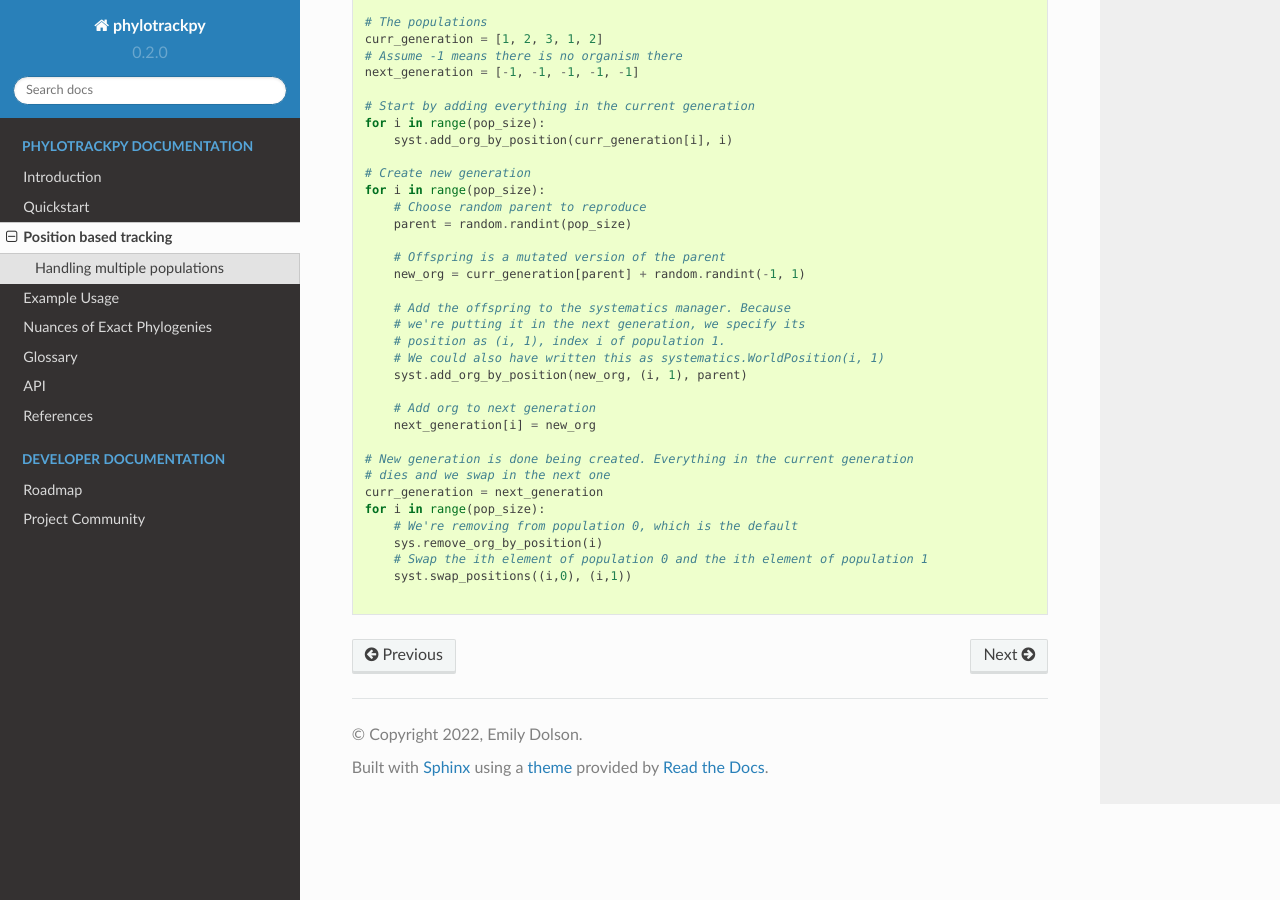
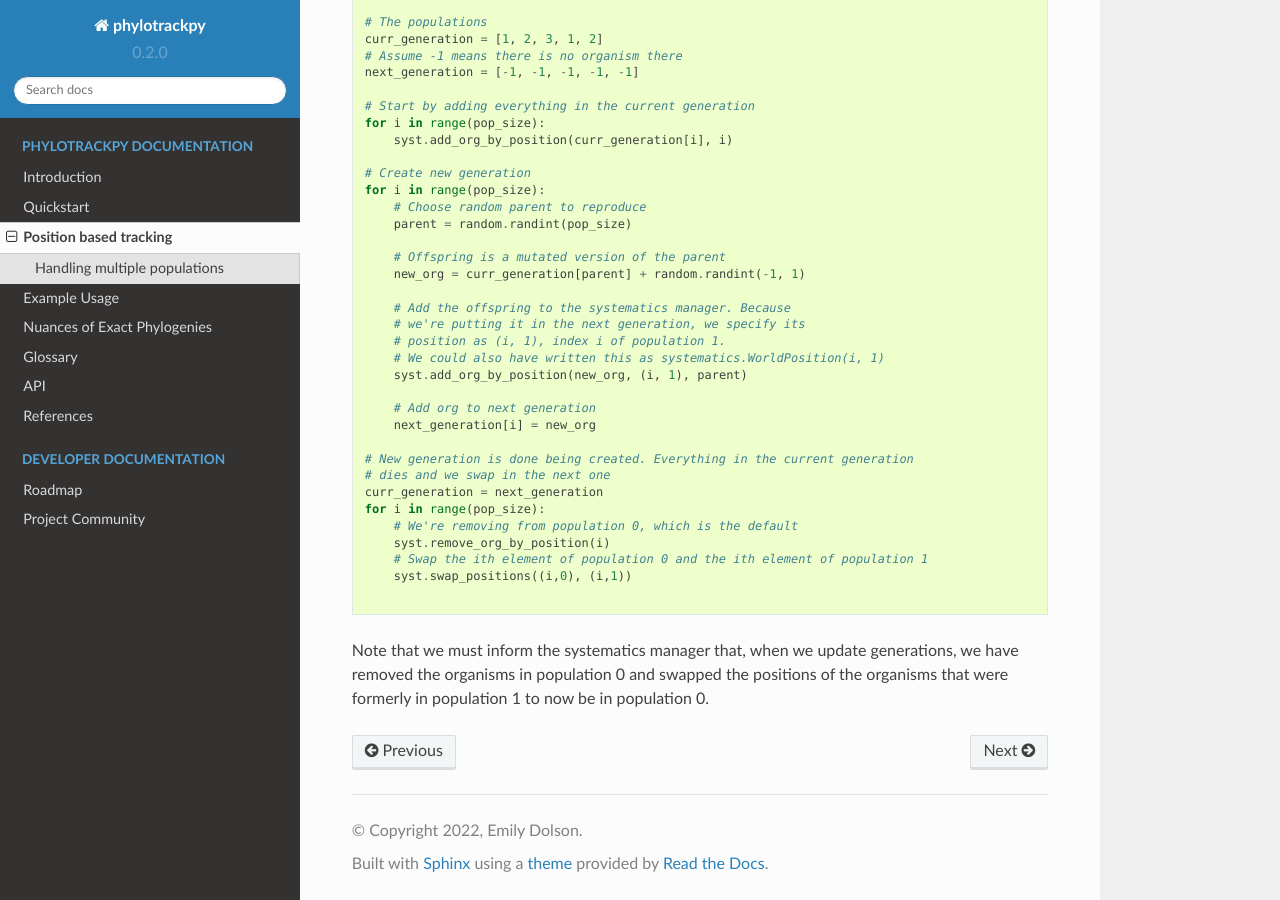
Before and after one commit to emilydolson/phylotrackpy, a Sphinx documentation site: the page built from docs/position_tracking.md, in a window 1280 px wide and 900 px high, scrolled down 2204 px. Built offline with Sphinx 7.4.7 and the Read the Docs theme 2.0.0, drawn with Linux system fonts in a browser that asks for light colours; pages that are not in the unit, such as notebooks, are missing from menus.

Commit message:
Finish position tracking tutorial

````diff
--- a/docs/position_tracking.md
+++ b/docs/position_tracking.md
@@ -110,8 +110,10 @@ for i in range(pop_size):
 curr_generation = next_generation
 for i in range(pop_size):
     # We're removing from population 0, which is the default
-    sys.remove_org_by_position(i)
+    syst.remove_org_by_position(i)
     # Swap the ith element of population 0 and the ith element of population 1
     syst.swap_positions((i,0), (i,1))
 
 ```
+
+Note that we must inform the systematics manager that, when we update generations, we have removed the organisms in population 0 and swapped the positions of the organisms that were formerly in population 1 to now be in population 0.
````
